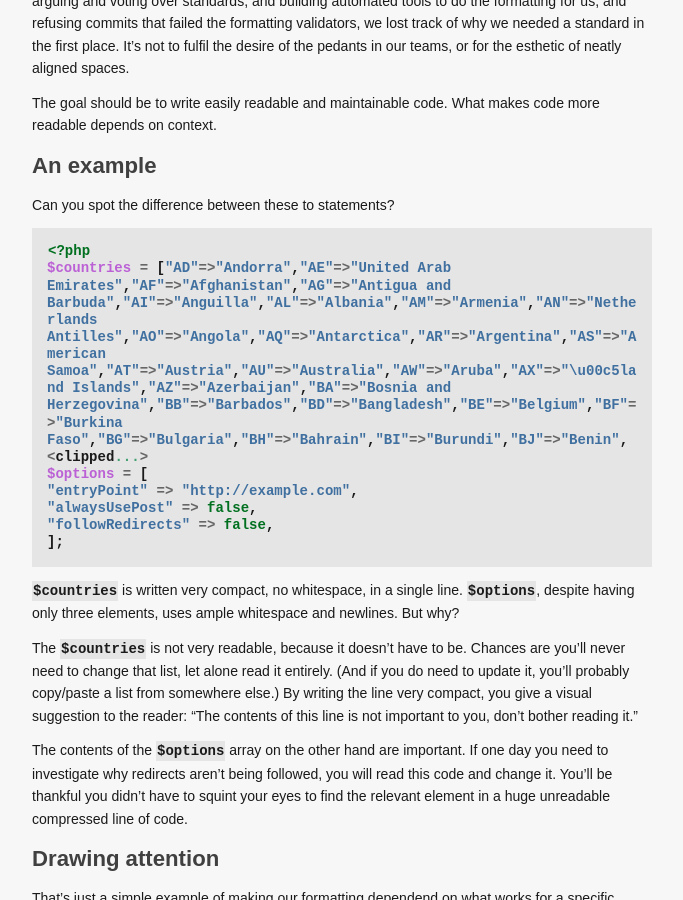
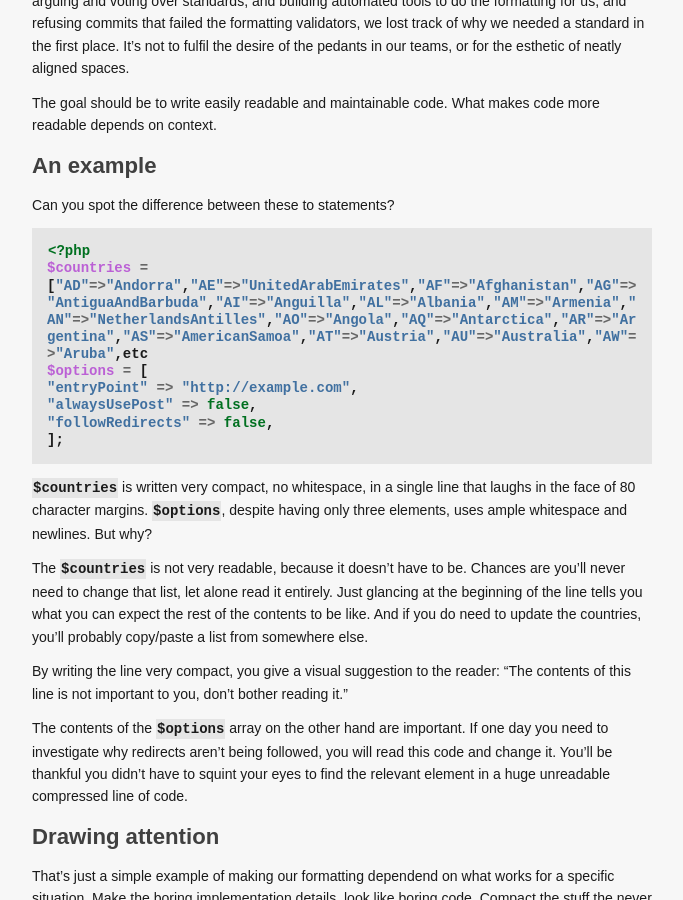
Before and after one commit to rgerkin/mathiasverraes.github.com, a Jekyll site: the page built from _posts/2013-01-05-contextual-code-formatting.markdown, in a window 1280 px wide and 900 px high, scrolled down 359 px. Shown: the whole window, without its empty margins (298-981 px from the left). Built offline with Jekyll 4.4.1, drawn with Linux system fonts in a browser that asks for light colours.

Commit message:
minor improvements to Contextual formatting post

```diff
--- a/_posts/2013-01-05-contextual-code-formatting.markdown
+++ b/_posts/2013-01-05-contextual-code-formatting.markdown
@@ -28,9 +28,10 @@ The goal should be to write easily readable and maintainable code. What makes co
 
 Can you spot the difference between these to statements?
 
+
 {% highlight php %}
 <?php
-$countries = ["AD"=>"Andorra","AE"=>"United Arab Emirates","AF"=>"Afghanistan","AG"=>"Antigua and Barbuda","AI"=>"Anguilla","AL"=>"Albania","AM"=>"Armenia","AN"=>"Netherlands Antilles","AO"=>"Angola","AQ"=>"Antarctica","AR"=>"Argentina","AS"=>"American Samoa","AT"=>"Austria","AU"=>"Australia","AW"=>"Aruba","AX"=>"\u00c5land Islands","AZ"=>"Azerbaijan","BA"=>"Bosnia and Herzegovina","BB"=>"Barbados","BD"=>"Bangladesh","BE"=>"Belgium","BF"=>"Burkina Faso","BG"=>"Bulgaria","BH"=>"Bahrain","BI"=>"Burundi","BJ"=>"Benin", <clipped...>
+$countries = ["AD"=>"Andorra","AE"=>"UnitedArabEmirates","AF"=>"Afghanistan","AG"=>"AntiguaAndBarbuda","AI"=>"Anguilla","AL"=>"Albania","AM"=>"Armenia","AN"=>"NetherlandsAntilles","AO"=>"Angola","AQ"=>"Antarctica","AR"=>"Argentina","AS"=>"AmericanSamoa","AT"=>"Austria","AU"=>"Australia","AW"=>"Aruba",etc
 $options = [
     "entryPoint" => "http://example.com",
     "alwaysUsePost" => false,
@@ -38,12 +39,15 @@ $options = [
 ];
 {% endhighlight %}
 
-`$countries` is written very compact, no whitespace, in a single line. `$options`, despite having only three elements, uses
-ample whitespace and newlines. But why?
+
+`$countries` is written very compact, no whitespace, in a single line that laughs in the face of 80 character margins.
+ `$options`, despite having only three elements, uses ample whitespace and newlines. But why?
 
 The `$countries` is not very readable, because it doesn't have to be. Chances are you'll never need to change that list, let alone
-read it entirely. (And if you do need to update it, you'll probably copy/paste a list from somewhere else.) By writing
-the line very compact, you give a visual suggestion to the reader: "The contents of this line is not important to you,
+read it entirely. Just glancing at the beginning of the line tells you what you can expect the rest of the contents to be like.
+And if you do need to update the countries, you'll probably copy/paste a list from somewhere else.
+
+By writing the line very compact, you give a visual suggestion to the reader: "The contents of this line is not important to you,
 don't bother reading it."
 
 The contents of the `$options` array on the other hand are important. If one day you need to investigate why redirects aren't
```
